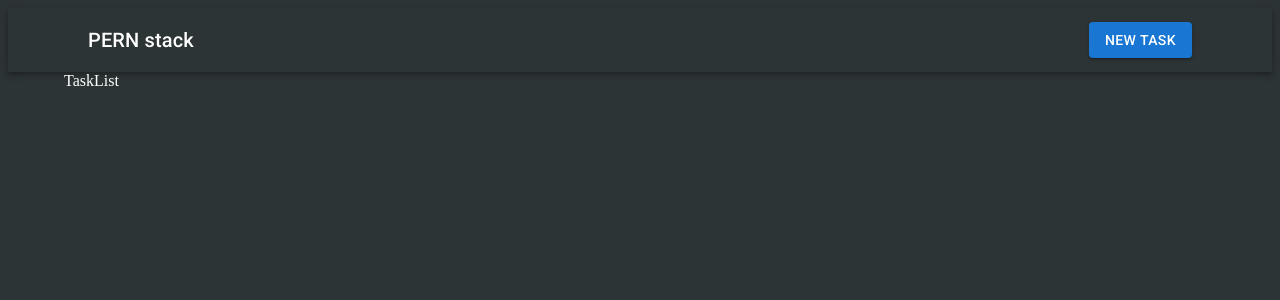
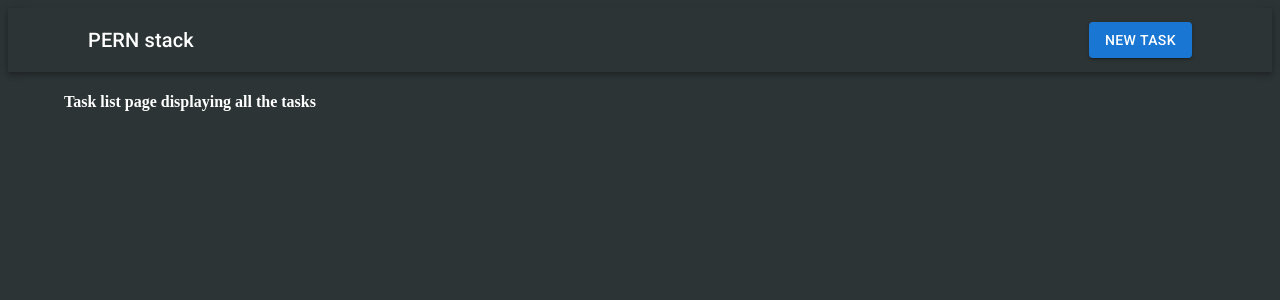
Before and after one commit to Jesus6366/pern-stack-project1, a React (Vite) app in the folder client/: page / in a window 1280 px wide. Shown: the top 300 px of the page. Built offline with nearby package versions, Linux system fonts and the light colour scheme.

Commit message:
change components name

```diff
--- a/client/src/components/TaskForm.jsx
+++ b/client/src/components/TaskForm.jsx
@@ -2,7 +2,7 @@ import React from 'react'
 
 const TaskForm = () => {
   return (
-    <div>TaskForm</div>
+    <h3>TASK FORM PAGE</h3>
   )
 }
 
--- a/client/src/components/TaskList.jsx
+++ b/client/src/components/TaskList.jsx
@@ -2,7 +2,7 @@ import React from 'react'
 
 const TaskList = () => {
   return (
-    <div>TaskList</div>
+    <h4>Task list page displaying all the tasks</h4>
   )
 }
 
```
